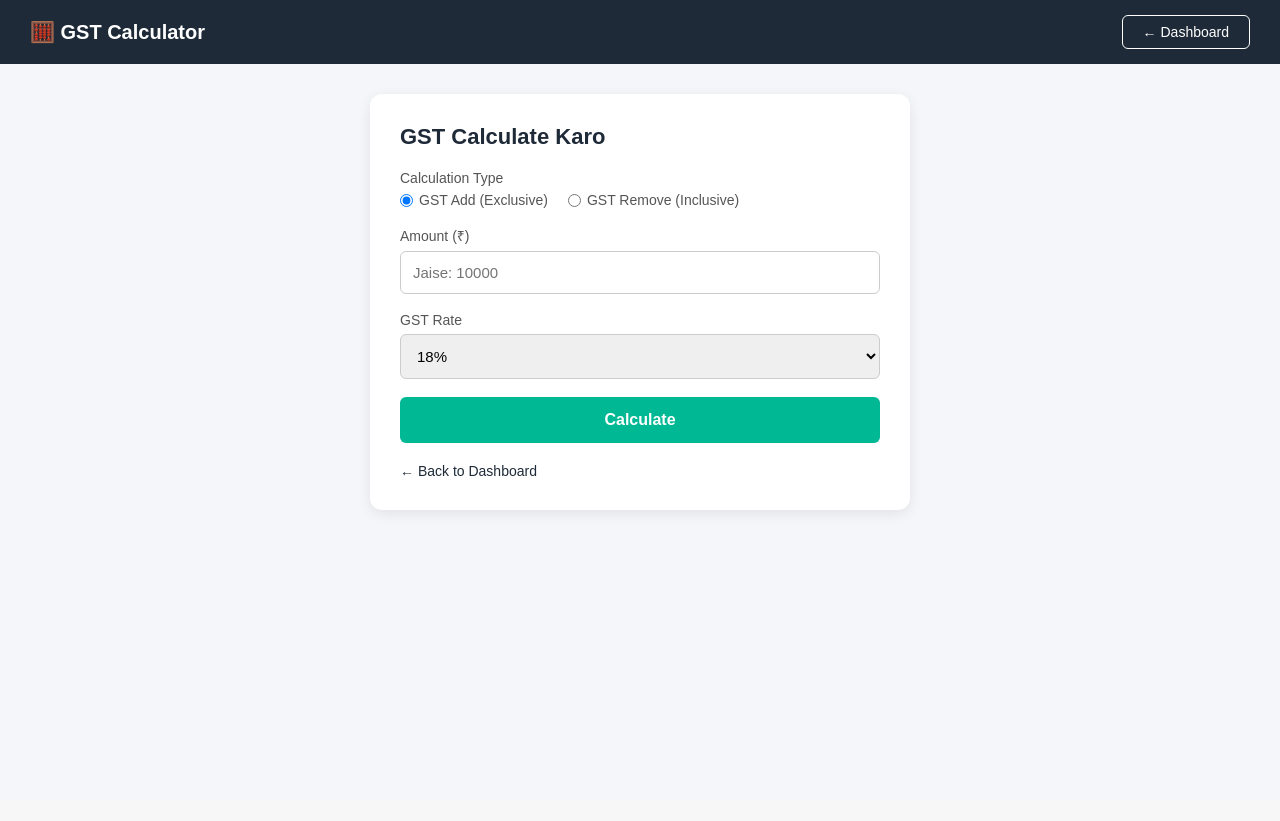
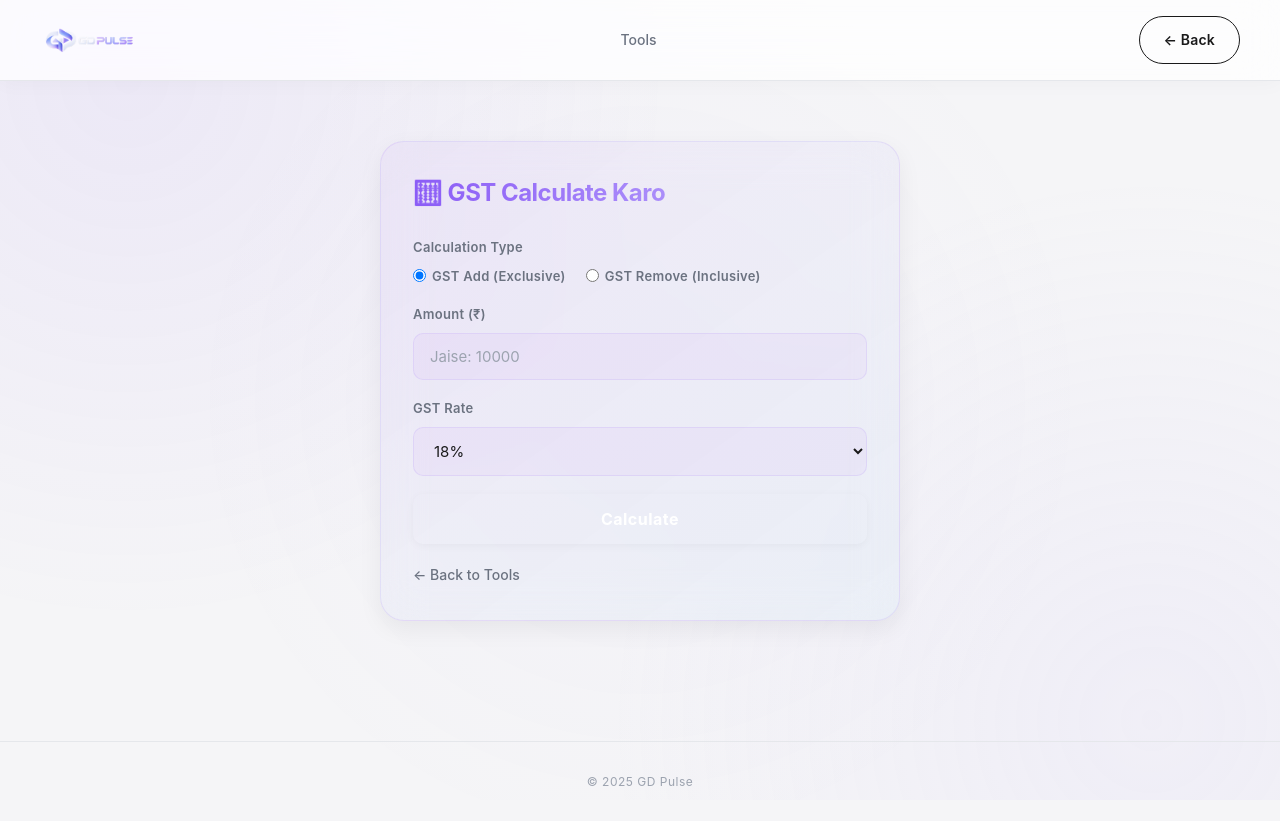
Before and after one commit to IGDIVU/gd-pulse, a Flask app: page /tools/gst in a window 1280 px wide. Before the commit the page ends 514 px from the top, so only its background shows below. Run offline with Flask 3, Linux system fonts and the light colour scheme; the visitor is signed in with stand-in values (Sample User, id 1).

Commit message:
Refactor GST calculator HTML structure and styles

```diff
--- a/templates/gst.html
+++ b/templates/gst.html
@@ -4,70 +4,34 @@
 <meta charset="UTF-8">
 <meta name="viewport" content="width=device-width, initial-scale=1.0">
 <title>GST Calculator — GD Pulse</title>
-<style>
-  * { margin: 0; padding: 0; box-sizing: border-box; font-family: Arial, sans-serif; }
-  body { background: #f4f6f9; color: #222; }
-  header {
-    background: #1e2a38; color: white; padding: 15px 30px;
-    display: flex; justify-content: space-between; align-items: center;
-  }
-  header h1 { font-size: 20px; }
-  .btn {
-    background: #00b894; color: white; padding: 8px 20px;
-    border: none; border-radius: 6px; cursor: pointer;
-    font-size: 14px; text-decoration: none;
-  }
-  .btn:hover { background: #019875; }
-  .btn-outline { background: transparent; border: 1px solid #00b894; color: #00b894; }
-  main { padding: 30px; max-width: 600px; margin: 0 auto; }
-  .box {
-    background: white; padding: 30px; border-radius: 12px;
-    box-shadow: 0 4px 14px rgba(0,0,0,0.08);
-  }
-  h2 { color: #1e2a38; margin-bottom: 20px; font-size: 22px; }
-  label { display: block; font-size: 14px; color: #555; margin-bottom: 6px; }
-  input, select {
-    width: 100%; padding: 12px; margin-bottom: 18px;
-    border: 1px solid #ccc; border-radius: 6px; font-size: 15px;
-  }
-  input:focus, select:focus { outline: none; border-color: #00b894; }
-  .radio-group { display: flex; gap: 20px; margin-bottom: 18px; }
-  .radio-group label { display: flex; align-items: center; gap: 6px; margin: 0; cursor: pointer; }
-  .radio-group input { width: auto; margin: 0; }
-  .calc-btn {
-    width: 100%; padding: 14px; background: #00b894; color: white;
-    border: none; border-radius: 6px; font-size: 16px; cursor: pointer;
-    font-weight: bold;
-  }
-  .calc-btn:hover { background: #019875; }
-  .result {
-    margin-top: 25px; padding: 20px; background: #f0fdf9;
-    border-left: 4px solid #00b894; border-radius: 8px;
-  }
-  .result-row {
-    display: flex; justify-content: space-between; padding: 8px 0;
-    border-bottom: 1px dashed #cde9e0; font-size: 15px;
-  }
-  .result-row:last-child { border-bottom: none; font-weight: bold; font-size: 17px; color: #019875; }
-  .result-row span:last-child { font-weight: bold; }
-  .back { display: inline-block; margin-top: 20px; color: #1e2a38; text-decoration: none; font-size: 14px; }
-</style>
+<link rel="icon" type="image/png" href="/static/favicon.png">
+<link rel="stylesheet" href="/static/style.css">
 </head>
 <body>
 
   <header>
-    <h1>🧮 GST Calculator</h1>
-    <a href="/" class="btn btn-outline" style="color:white; border-color:white;">← Dashboard</a>
+    <a href="/" class="logo"><img src="/static/logo-horizontal.png" alt="GD Pulse"></a>
+    <nav class="nav-links">
+      <a href="/tools">Tools</a>
+    </nav>
+    <div class="header-right">
+      <a href="/tools" class="btn btn-outline">← Back</a>
+    </div>
   </header>
 
   <main>
+    <div class="container" style="max-width: 600px;">
       <div class="box">
-      <h2>GST Calculate Karo</h2>
+        <h2>🧮 GST Calculate Karo</h2>
 
         <label>Calculation Type</label>
-      <div class="radio-group">
-        <label><input type="radio" name="type" value="exclusive" checked> GST Add (Exclusive)</label>
-        <label><input type="radio" name="type" value="inclusive"> GST Remove (Inclusive)</label>
+        <div style="display:flex; gap:20px; margin-bottom:18px; flex-wrap:wrap;">
+          <label style="display:flex; align-items:center; gap:6px; margin:0; cursor:pointer;">
+            <input type="radio" name="type" value="exclusive" checked style="width:auto; margin:0;"> GST Add (Exclusive)
+          </label>
+          <label style="display:flex; align-items:center; gap:6px; margin:0; cursor:pointer;">
+            <input type="radio" name="type" value="inclusive" style="width:auto; margin:0;"> GST Remove (Inclusive)
+          </label>
         </div>
 
         <label>Amount (₹)</label>
@@ -89,9 +53,12 @@
           <div class="result-row"><span>Total Amount</span><span id="r-total">₹0</span></div>
         </div>
 
-      <a href="/" class="back">← Back to Dashboard</a>
+        <a href="/tools" class="back">← Back to Tools</a>
+      </div>
     </div>
   </main>
+
+  <footer><p>© 2025 GD Pulse</p></footer>
 
   <script>
     function calculateGST() {
@@ -99,13 +66,9 @@
       const rate = parseFloat(document.getElementById("rate").value);
       const type = document.querySelector('input[name="type"]:checked').value;
 
-      if (isNaN(amount) || amount <= 0) {
-        alert("Sahi amount daalo");
-        return;
-      }
+      if (isNaN(amount) || amount <= 0) { alert("Sahi amount daalo"); return; }
 
       let base, gst, total;
-
       if (type === "exclusive") {
         base = amount;
         gst = (amount * rate) / 100;
```
Lines whose indentation alone changed are shown as unchanged.
